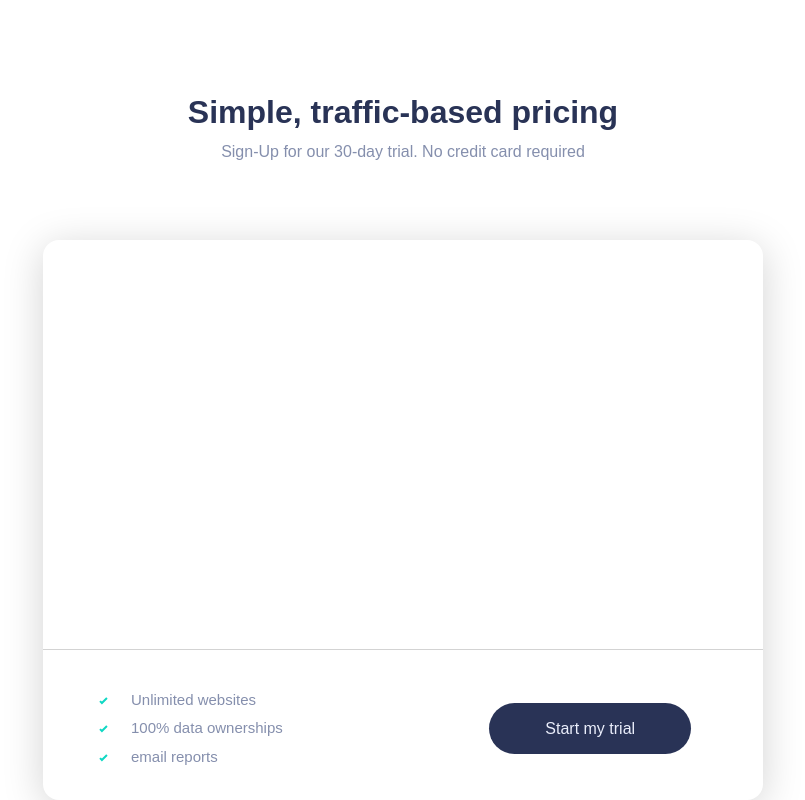
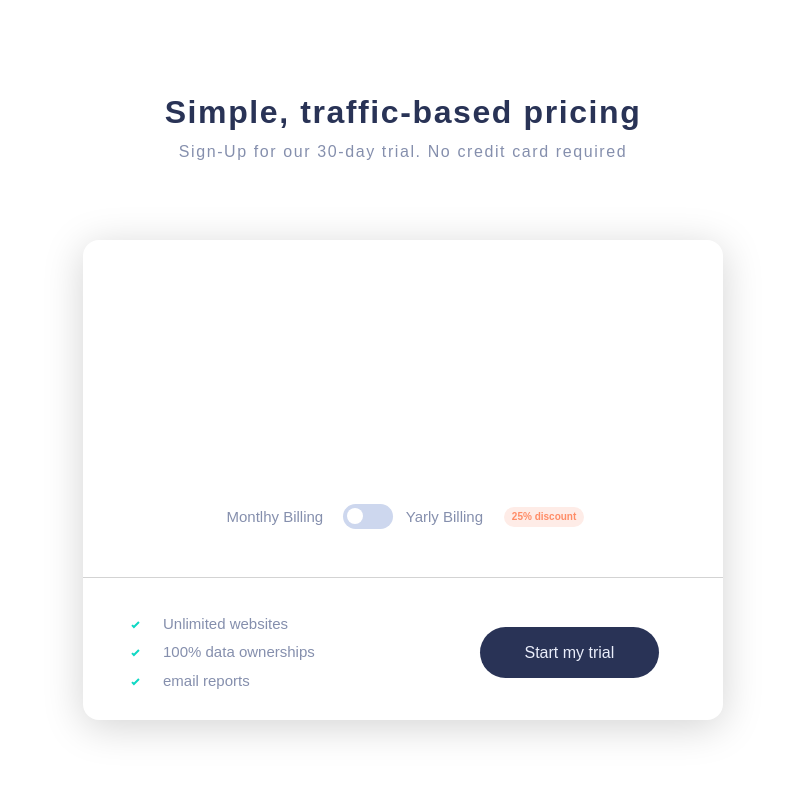
Before and after one commit to breno-Ferrari/Interactive-price, a Next.js app: page / in a window 1280 px wide. Shown: the whole page, without its empty margins (237-1042 px from the left). Built offline with nearby package versions, Linux system fonts and the light colour scheme.

Commit message:
Criando middle + toggleSwitch

```diff
--- a/src/components/Box/box.module.scss
+++ b/src/components/Box/box.module.scss
@@ -1,10 +1,47 @@
 .container{
     margin: 0 auto;
     position: relative;
-    height: 35rem;
-    width: 45rem;
+    height: 30rem;
+    width: 40rem;
     box-shadow: 0px 0.4rem 2.5rem lightgray;
     border-radius: 1rem;
+    &__middle{
+        display: flex;
+        justify-content: center;
+        // justify-content: space-around;
+        align-items: center;
+        align-items: center;
+        position: relative;
+        top: 55%;
+        &__text{
+            font-family: 'Manrope' , sans-serif;
+            font-weight: 500;
+            font-size: 15px;
+            color: hsl(225, 20%, 60%);
+            margin-right: 2%;
+            margin-left: 2%;
+        }
+        &__discount{
+            display: flex;
+            justify-content: center;
+            text-align: center;
+            align-items: center;
+            position: relative;
+            background-color: hsl(14, 92%, 95%);
+            border-radius: 50px;
+            margin: 0 0.5rem;
+            height: 20px;
+            &__text{
+                font-family: 'Manrope' , sans-serif;
+                font-weight: 600;
+                font-size:10px;
+                color: hsl(15, 100%, 70%);
+                background-color: hsl(14, 92%, 95%);
+                border-radius: 50px;
+                margin: 0 0.5rem;
+            }
+        }
+    }
     &__bottom{
         display: flex;
         align-items: center;
--- a/src/components/Box/index.tsx
+++ b/src/components/Box/index.tsx
@@ -1,8 +1,21 @@
 import styles from "./box.module.scss"
 import Texts from "./const"
+
+import ToggleSlide from "components/ToggleSlide"
+import ToggleSwitch from "components/ToggleSwitch"
 export default function Box(){
   return (
     <main className={styles.container}>
+        <div className={styles.container__middle}>
+            <ToggleSlide />
+            <p className={styles.container__middle__text}>Montlhy Billing</p>
+            <ToggleSwitch />
+            <p className={styles.container__middle__text}>Yarly Billing</p>
+            <div className={styles.container__middle__discount}>
+                <p className={styles.container__middle__discount__text}>25% discount</p>
+            </div>
+
+        </div>
         <div className={styles.container__bottom}>
             <div className={styles.container__bottom__left}>
                 <ul className={styles.container__bottom__left__list}>
--- a/src/components/Title/title.module.scss
+++ b/src/components/Title/title.module.scss
@@ -9,11 +9,13 @@
         font-weight: 700;
         font-size: 2rem;
         line-height: 4rem;
+        letter-spacing: 0.1rem;
     }
     &__subtitle{
         color: hsl(225, 20%, 60%);
         font-family: 'Manrope', sans-serif;
         font-weight: 500;
         font-size: 1rem;
+        letter-spacing: 0.1rem;
     }
 }
--- /dev/null
+++ b/src/components/ToggleSlide/index.tsx
@@ -0,0 +1,8 @@
+import styles from "./toggle.module.scss"
+export default function ToggleSlide(){
+  return (
+    <div className={styles.container}>
+
+    </div>
+  )
+}
--- /dev/null
+++ b/src/components/ToggleSwitch/index.tsx
@@ -0,0 +1,9 @@
+import styles from "./toggleSwitch.module.scss"
+export default function ToggleSwitch(){
+  return (
+    <div className={styles.switch}>
+      <input type="checkbox" className={styles.switch__input} id="toggleSwitch"></input>
+      <label className={styles.switch__label} htmlFor="toggleSwitch"></label>
+    </div>
+  )
+}
--- /dev/null
+++ b/src/components/ToggleSwitch/toggleSwitch.module.scss
@@ -0,0 +1,42 @@
+.switch{
+    display:flex;
+    position: relative;
+    top: 1%;
+    &__input{
+        &[type=checkbox]{
+            // escode a box original
+            height: 0;
+            width: 0;
+            visibility: hidden;
+            &:checked + label {
+                &:after{
+                    left: calc(100% - 4px);
+                    transform: translateX(-100%);
+                }
+            }
+        }
+        &:checked + label{
+            background-color: hsl(174, 86%, 45%);
+        }
+    }
+    &__label{
+        cursor: pointer;
+        width: 50px;
+        height: 25px;
+        background:  hsl(223, 50%, 87%);
+        border-radius: 24px;
+        position: relative;
+        transition: 0.3s;
+        &:after{
+            content: "";
+            position: absolute;
+            top: 4px;
+            left: 4px;
+            width: 16px;
+            height: 16px;
+            background: white;
+            border-radius: 16px;
+            transition: 0.3s;
+        }
+    }
+}
```
Also changed, not shown: src/components/ToggleSlide/toggle.module.scss (added).
